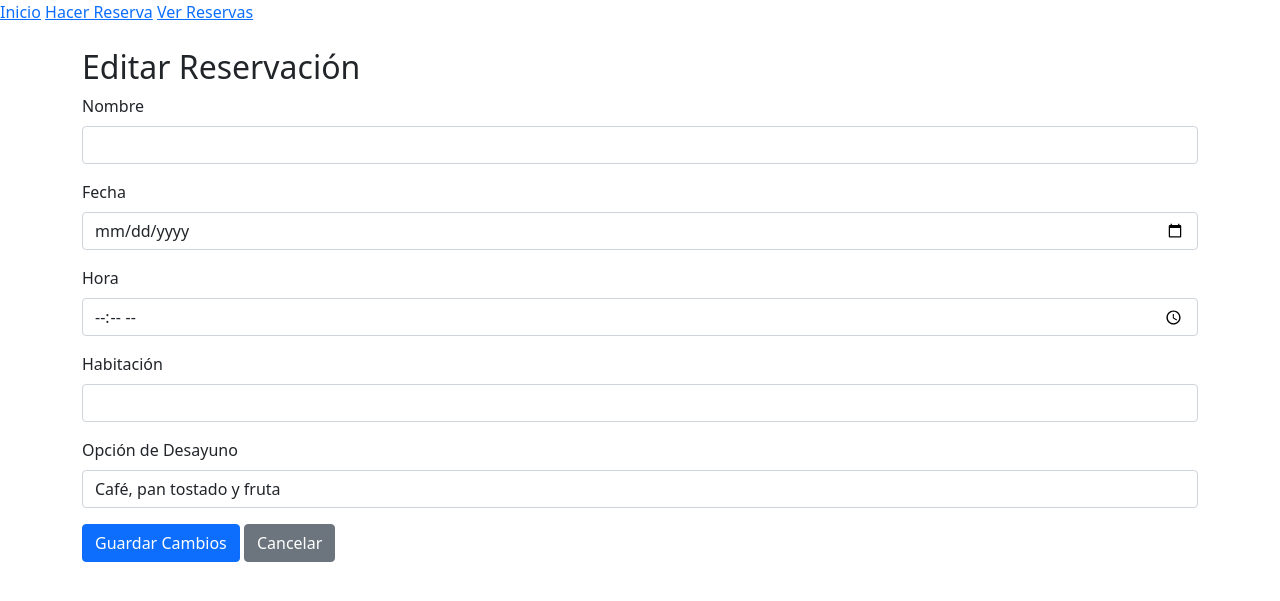
After one commit to Tacobinario/reservationSystemAndBreakfastInBed, a Flask app: template app/templates/edit_reservation.html in a window 1280 px wide. The commit adds this page. Shown: the top 601 px of the page. Run offline with Flask 3, Linux system fonts and the light colour scheme; the template is opened without the code that fills it: values that come from a table or form of the project are taken from there, others are empty; some libraries are stand-ins or nearby versions.

Commit message:
git commit -m "Implementar funcionalidad CRUD completa para reservaciones
- Agregar funcionalidad de edición de reservaciones
- Implementar eliminación de reservaciones con confirmación
- Corregir rutas en templates usando prefijo 'main.'
- Agregar mensajes flash para feedback del usuario
- Mejorar UI con Bootstrap en tablas y formularios
- Eliminar botón duplicado en vista de reservaciones
- Agregar validación antes de eliminar reservaciones"

```diff
--- /dev/null
+++ b/app/templates/base.html
@@ -0,0 +1,35 @@
+<!DOCTYPE html>
+<html lang="es">
+<head>
+    <meta charset="UTF-8">
+    <title>{% block title %}Sistema de Reservas{% endblock %}</title>
+    <link href="https://cdn.jsdelivr.net/npm/bootstrap@5.1.3/dist/css/bootstrap.min.css" rel="stylesheet">
+    <link rel="stylesheet" href="https://cdn.jsdelivr.net/npm/bootstrap-icons@1.7.2/font/bootstrap-icons.css">
+
+</head>
+<body>
+    <nav>
+        <!-- Aquí puedes poner tu menú de navegación si lo deseas -->
+        <a href="{{ url_for('main.index') }}">Inicio</a>
+        <a href="{{ url_for('main.reservations') }}">Hacer Reserva</a>
+        <a href="{{ url_for('main.view_reservations') }}">Ver Reservas</a>
+    </nav>
+    <div class="container mt-3">
+        {% with messages = get_flashed_messages(with_categories=true) %}
+            {% if messages %}
+                {% for category, message in messages %}
+                    <div class="alert alert-{{ category }}">
+                        {{ message }}
+                    </div>
+                {% endfor %}
+            {% endif %}
+        {% endwith %}
+    </div>
+
+
+    <main>
+        {% block content %}
+        {% endblock %}
+    </main>
+</body>
+</html>
--- /dev/null
+++ b/app/templates/edit_reservation.html
@@ -0,0 +1,34 @@
+{% extends 'base.html' %}
+
+{% block title %}Editar Reservación{% endblock %}
+
+{% block content %}
+<div class="container mt-4">
+    <h2>Editar Reservación</h2>
+    <form method="POST">
+        {{ form.csrf_token }}
+        <div class="mb-3">
+            <label for="name" class="form-label">Nombre</label>
+            {{ form.name(class="form-control") }}
+        </div>
+        <div class="mb-3">
+            <label for="date" class="form-label">Fecha</label>
+            {{ form.date(class="form-control") }}
+        </div>
+        <div class="mb-3">
+            <label for="time" class="form-label">Hora</label>
+            {{ form.time(class="form-control") }}
+        </div>
+        <div class="mb-3">
+            <label for="room" class="form-label">Habitación</label>
+            {{ form.room(class="form-control") }}
+        </div>
+        <div class="mb-3">
+            <label for="breakfast_option" class="form-label">Opción de Desayuno</label>
+            {{ form.breakfast_option(class="form-control") }}
+        </div>
+        <button type="submit" class="btn btn-primary">Guardar Cambios</button>
+        <a href="{{ url_for('main.view_reservations') }}" class="btn btn-secondary">Cancelar</a>
+    </form>
+</div>
+{% endblock %}
--- a/templates/index.html
+++ b/app/templates/index.html
@@ -5,7 +5,7 @@
     <div class="text-center my-5">
         <h1 class="display-4">¡Bienvenido al Sistema de Reservaciones y Desayunos a la Cama!</h1>
         <p class="lead">Reserva espacios y disfruta de desayunos personalizados cada día.</p>
-        <a href="{{ url_for('reservations') }}" class="btn btn-primary btn-lg mt-4">Reservar Ahora</a>
+        <a href="{{ url_for('main.reservations') }}" class="btn btn-primary btn-lg mt-4">Reservar Ahora</a>
     </div>
     <!-- Sección de características -->
     <div class="row mt-5">
--- a/templates/view_reservations.html
+++ b/app/templates/view_reservations.html
@@ -27,8 +27,10 @@
                 <td>{{ reservation.room }}</td>
                 <td>{{ reservation.breakfast_option }}</td>
                 <td>
-                    <a href="{{ url_for('edit_reservation', id=reservation.id) }}" class="btn btn-warning btn-sm">Editar</a>
-                    <a href="{{ url_for('delete_reservation', id=reservation.id) }}" class="btn btn-danger btn-sm">Eliminar</a>
+                    <a href="{{ url_for('main.edit_reservation', id=reservation.id) }}" class="btn btn-warning btn-sm">Editar</a>
+                    <a href="{{ url_for('main.delete_reservation', id=reservation.id) }}"
+                       class="btn btn-danger btn-sm"
+                       onclick="return confirm('¿Estás seguro de que deseas eliminar esta reservación?')">Eliminar</a>
                 </td>
             </tr>
             {% endfor %}
--- a/main.py
+++ b/main.py
@@ -1,7 +1,11 @@
-from app import create_app
+from app import create_app, db
 
 # Crear la aplicación usando la función factory
 app = create_app()
 
+# Crear un contexto de aplicación y las tablas de la base de datos
+with app.app_context():
+    db.create_all()
+
 if __name__ == '__main__':
     app.run(debug=True)
```
Also changed, not shown: app/models.py (+6 -1 lines), app/routes.py (+31 -1 lines), templates/base.html (deleted, +0 -10 lines), app/templates/reservation.html (renamed from templates/reservation.html).
